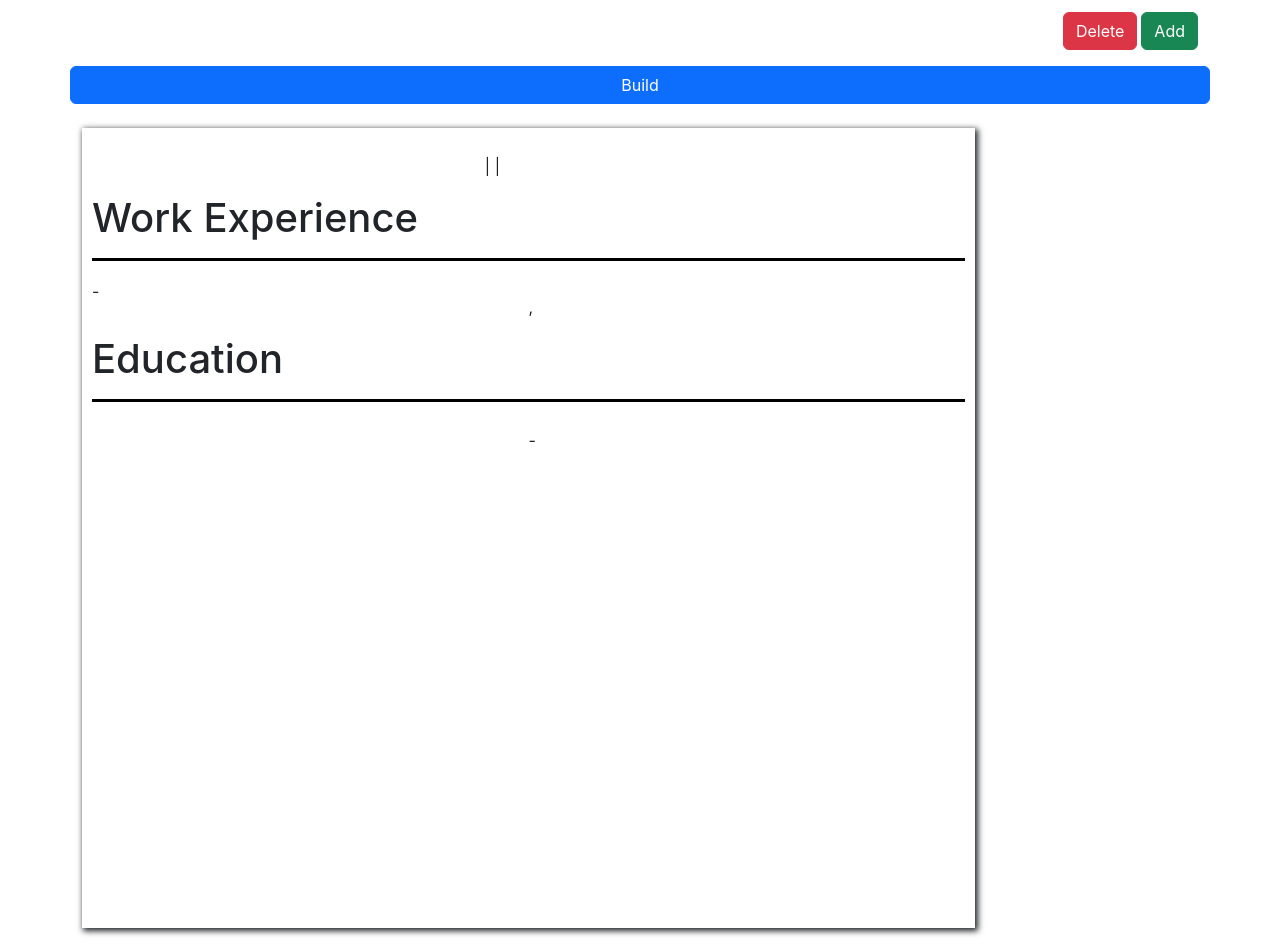
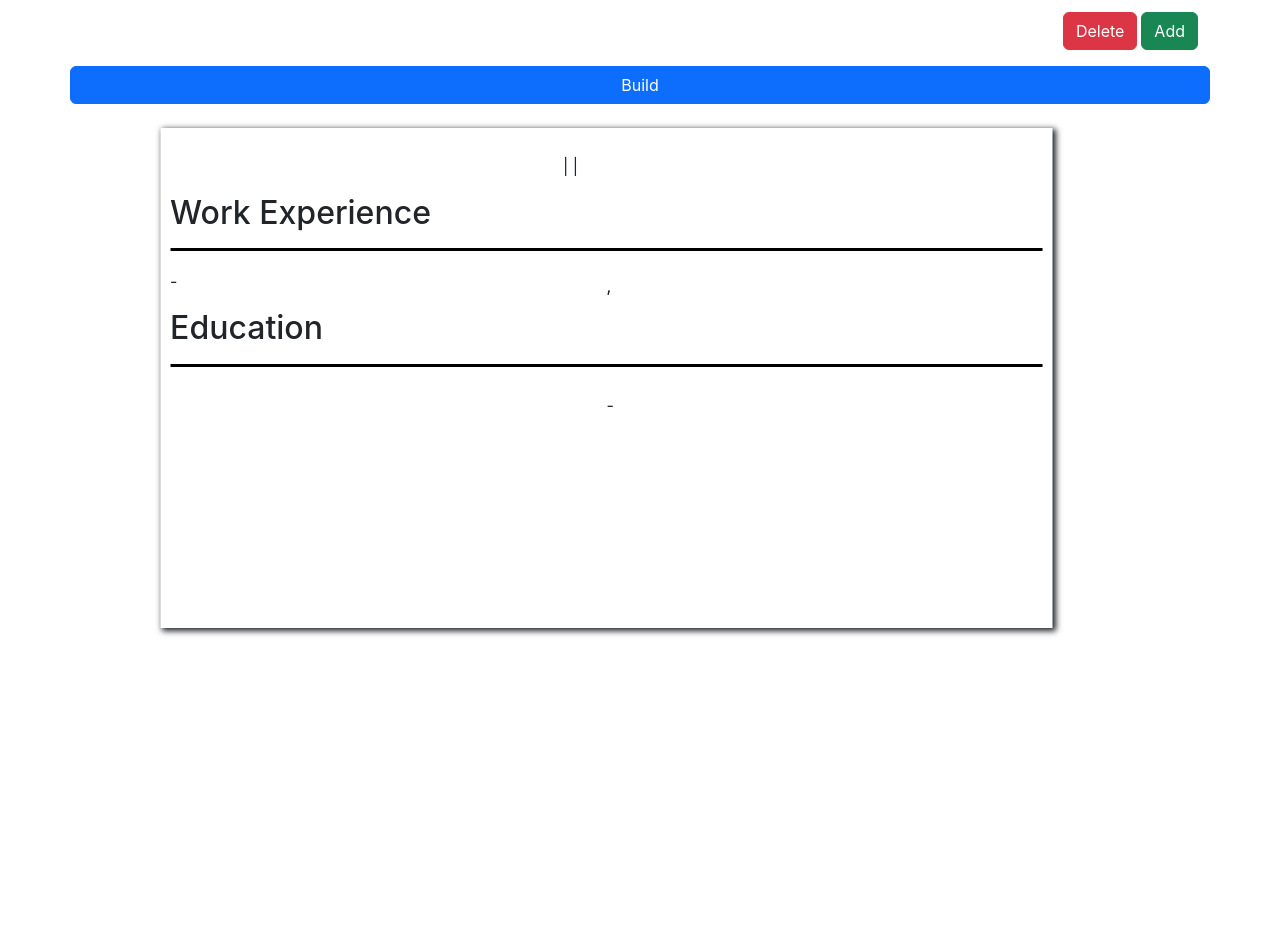
Before and after one commit to IamLiam09/cv-project, a React (Create React App) app: page / in a window 1280 px wide. Shown: the part 1200-2144 px from the top of the page. After the commit the page ends 1844 px from the top, so only its background shows below. Built offline with nearby package versions, Linux system fonts and the light colour scheme; the HTML template or start-up script is replaced by a standard one.

Commit message:
working on the build button now

```diff
--- a/src/App.css
+++ b/src/App.css
@@ -7,20 +7,23 @@
 .paper{
   width: 80%;
   height: auto;
-  min-height: 800px;
+  min-height: 500px;
   min-width: 280px;
   box-sizing: border-box;
   box-shadow: 2px 2px 6px 1px;
   background-color: black;
- padding: 10px;
-
+  padding: 10px;
+  position: relative;
+  top: 0;
+  left: 35%;
+  transform: translate(-35%, 0)
 }
 .generalview{
   display: flex;
   justify-content: center;
   align-items: center;
 }
-b.generalview.firstInfo{
+.generalview.firstInfo{
   font-size: 0.5rem;
 }
 .generalview.firstInfo a{
--- a/src/layouts/Educationview.js
+++ b/src/layouts/Educationview.js
@@ -2,12 +2,11 @@ import { useState } from "react";
 import { Col, Row } from "react-bootstrap";
 const Generalview = (props) => {
 	const { educationInfo } = props;
-	const [thirdarr, setThirdArr] = useState(educationInfo);
 	return (
 		<section>
-			<h1 className=""> Education </h1>
+			<h2 className=""> Education </h2>
 			<hr className="secondarr line"></hr>
-			{thirdarr.map((third, index) => {
+			{educationInfo.map((third, index) => {
                 // The function I used for rendering the data
                 // gotten from the form.
 				return (
--- a/src/layouts/Generalview.js
+++ b/src/layouts/Generalview.js
@@ -3,7 +3,6 @@ import { useState } from "react";
 const Generalview = (props) => {
 	const { personalInfo } = props;
 	const [firstarr, setFirstArr] = useState(personalInfo);
-	console.log(firstarr);
 	return (
 		<section>
 			{firstarr.map((first, index) => {
@@ -11,15 +10,15 @@ const Generalview = (props) => {
 					<div key={index} className="generalview">
 						<Row>
 							<Row className="generalview firstInfo">
-								<h1>
+								<h2>
 									{first.firstName} {first.lastName}
-								</h1>
+								</h2>
 							</Row>
 							<Row>
-								<a href={first.website}>{first.website}</a>
+								<h4>{first.title}</h4>
 							</Row>
 							<Row>
-								<h2>{first.title}</h2>
+								<a className="link-tag" href={first.website}>{first.website}</a>
 							</Row>
 							<Row>
 								<p>{first.phoneNumber} | {first.email} | {first.location}</p>
--- a/src/layouts/Practicalexpview.js
+++ b/src/layouts/Practicalexpview.js
@@ -2,12 +2,11 @@ import { useState } from "react";
 import { Col, Row } from "react-bootstrap";
 const Generalview = (props) => {
 	const { generalInfo } = props;
-    const [secondarr, setSecondArr ] = useState(generalInfo)
 	return (
 		<section>
-            <h1 className="secondarr"> Work Experience</h1>
+            <h2 className="secondarr"> Work Experience</h2>
             <hr className="secondarr line"></hr>
-			{secondarr.map((second, index) => {
+			{generalInfo.map((second, index) => {
                 return(
                     <div key={index}>
                         <div className="__details">
@@ -16,10 +15,10 @@ const Generalview = (props) => {
                                 <p>{second.end}</p>
                             </div>
                             <div>
-                                <p>
+                                <h6>
                                     {second.jobTitle}
-                                </p>
-                                <p>{second.company}, {second.location}</p>
+                                </h6>
+                                <h6>{second.company}, {second.location}</h6>
                             </div>
                         </div>
 				    </div>
```
